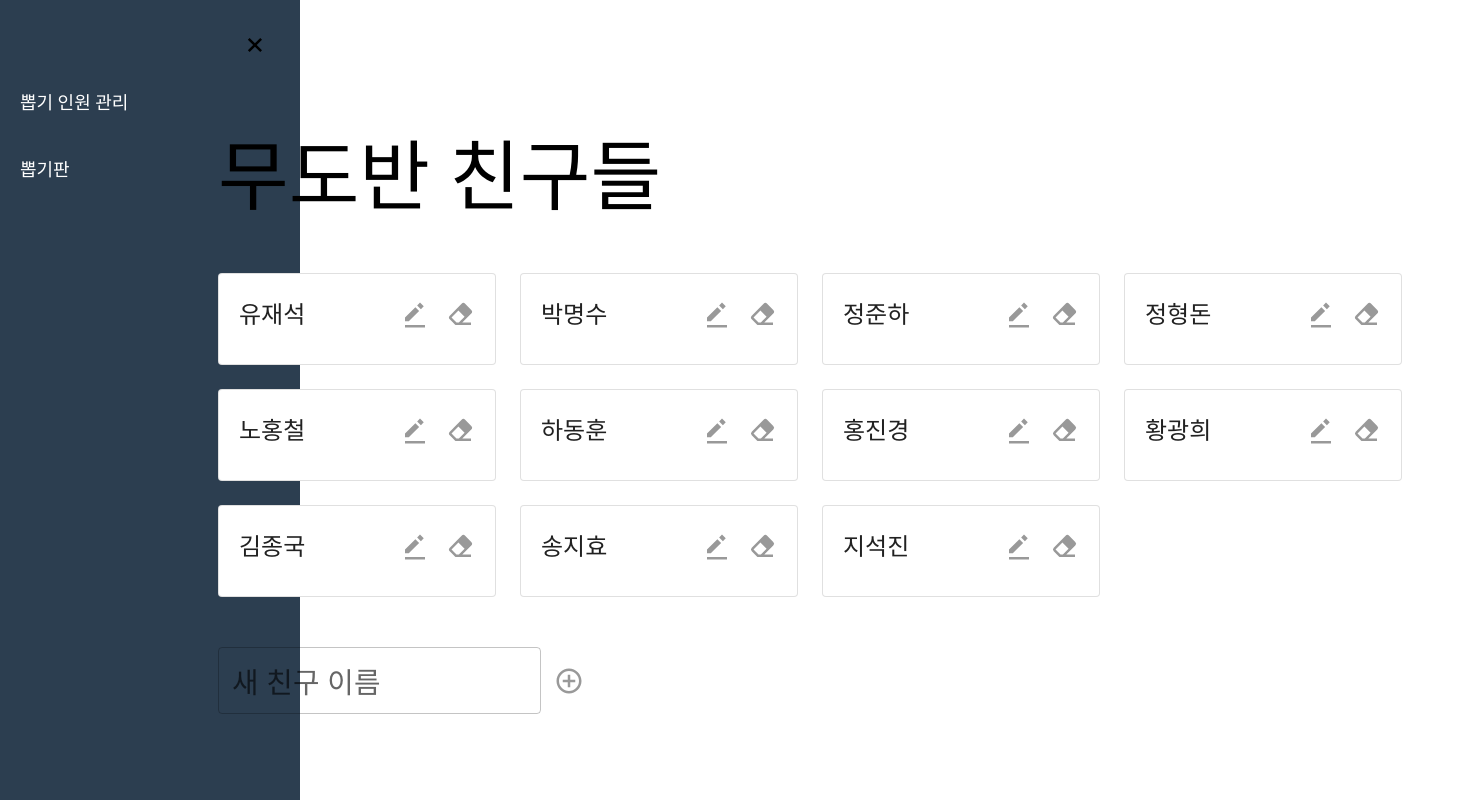
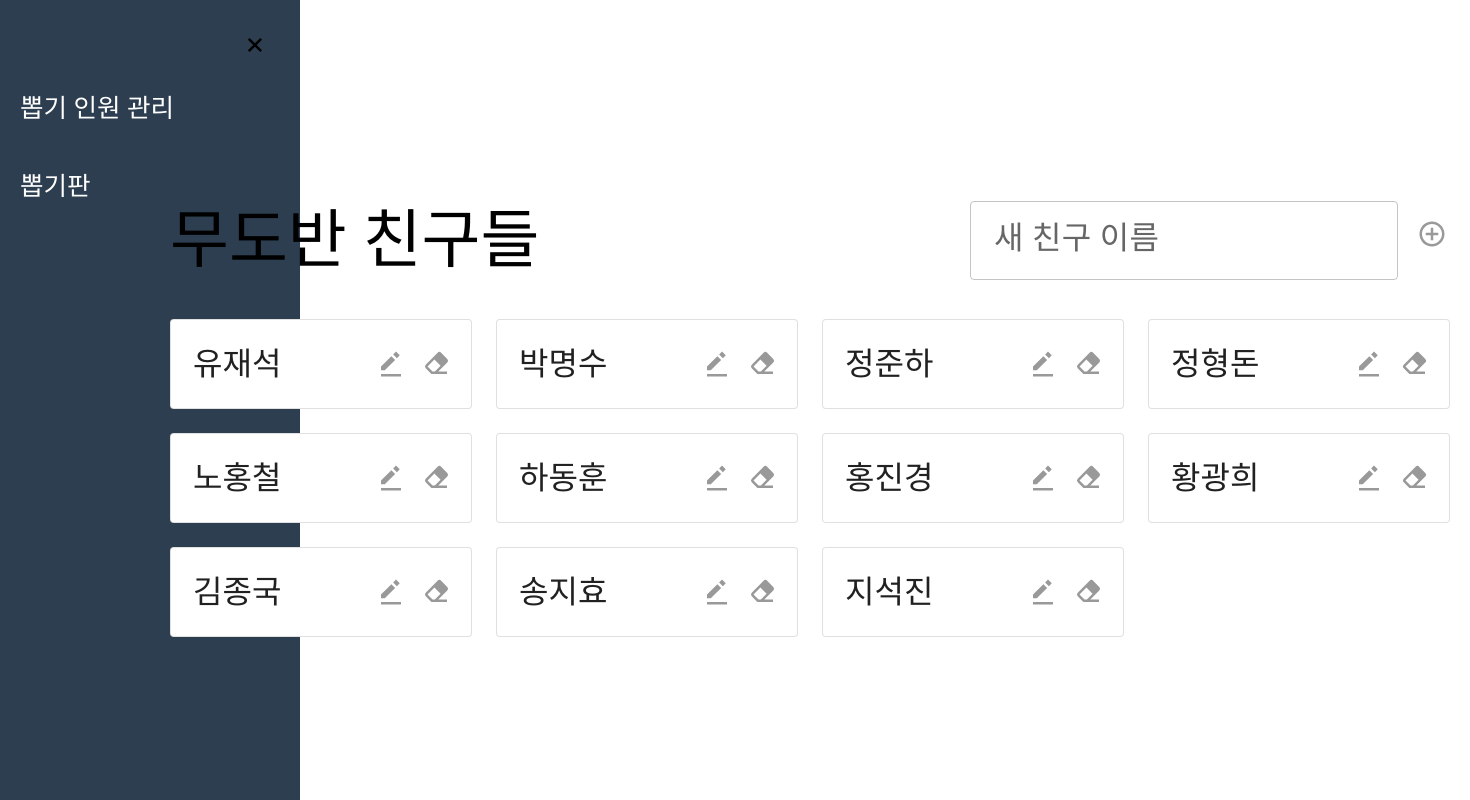
Before and after one commit to Muage/raffle, a React (Vite) app: page / in a window 1280 px wide. Shown: the whole page, 1470 px wide, since content can reach past the window. Built offline with nearby package versions, Linux system fonts and the light colour scheme; a web font is replaced by a local one.

Commit message:
뽑기 인원 관리 페이지 css 마무리

```diff
--- a/src/assets/css/entry.css
+++ b/src/assets/css/entry.css
@@ -1,8 +1,5 @@
-.input-container {
-    display: flex;
-    margin-top: 50px;
+.container {
     align-items: center;    /* 수직 정렬 */
-    gap: 10px;              /* 요소 간 간격 */
 }
 
 .entry-item {
@@ -25,13 +22,18 @@
     width: 95%;
     height: 40px;
     padding: 3px;
-    border: 1px solid rgba(0, 0, 0, 0.23);
+    border: 1px solid transparent;
     border-radius: 4px;
+}
+
+.entry-input:focus {
+    border: 1px solid #0056b3;
 }
 
 .entry-name {
     width: 95%;
     padding: 3px;
+    padding-left: 5px;
     border: 1px solid transparent;
 }
 
@@ -42,3 +44,7 @@
 .btn-eraser:hover {
     color: #e74c3c;
 }
+
+.css-16wblaj-MuiInputBase-input-MuiOutlinedInput-input {
+    padding: 16.5px 14px !important;
+}
--- a/src/assets/css/index.css
+++ b/src/assets/css/index.css
@@ -5,7 +5,7 @@
 
 :root {
   font-family: "arara";
-  font-size: x-large;
+  font-size: 2rem !important;
   line-height: 1.5;
   font-synthesis: none;
 }
@@ -13,7 +13,6 @@
 #root {
   max-width: 1280px;
   margin: 0 auto;
-  padding: 2rem;
 }
 
 body {
@@ -26,11 +25,14 @@ body {
 
 input {
   font-family: "arara" !important;
-  font-size: x-large !important;
+  font-size: 1rem !important;
+  margin: 4px 0;
+  padding-left: 5px !important;
 }
 
 label {
   font-family: "arara" !important;
-  font-size: 1.2rem !important;
-  text-align: center;
+  font-size: 1rem !important;
+  top: -2px !important;
+  left: 10px !important
 }
--- a/src/assets/css/layout.css
+++ b/src/assets/css/layout.css
@@ -1,20 +1,25 @@
+a {
+  font-size: 0.8rem !important;
+}
+
 .App {
     display: flex;
     position: relative;
+    font-size: 2rem !important;
   }
 
 .content {
   padding: 20px;
   width: 100%;
   display: flex;
-  justify-content: center; /* 가로 정렬 */
-  align-items: center; /* 세로 정렬 */
-  height: 100%; /* 화면 전체 높이 차지 */
-  transition: transform 0.3s ease; /* 메뉴 열림 상태에 따른 애니메이션 */
+  justify-content: center;          /* 가로 정렬 */
+  align-items: center;              /* 세로 정렬 */
+  height: 100%;
+  transition: transform 0.3s ease;  /* 메뉴 열림 상태에 따른 애니메이션 */
 }
 
 .shifted {
-  transform: translateX(150px); /* 메뉴가 열렸을 때 오른쪽으로 이동 */
+  transform: translateX(150px);     /* 메뉴가 열렸을 때 오른쪽으로 이동 */
 }
 
 
@@ -26,7 +31,6 @@
   border: none;
   cursor: pointer;
   z-index: 100;
-  font-size: 24px;
 }
 
 .btn-menu:hover {
--- a/src/assets/css/raffle.css
+++ b/src/assets/css/raffle.css
@@ -5,7 +5,7 @@
 }
 
 h1 {
-    font-size: 3.2em;
+    /* font-size: 3.2em; */
     line-height: 1.1;
 }
 
--- a/src/component/EntriesManagement.tsx
+++ b/src/component/EntriesManagement.tsx
@@ -26,6 +26,7 @@ const EntriesManagement = ({ entries, setEntries }: Props) => {
         } else {
             setName('')
             inputEntry.current?.focus()
+            console.log(inputEntry.current)
         }
     }
 
@@ -45,29 +46,32 @@ const EntriesManagement = ({ entries, setEntries }: Props) => {
 
     return (
         <Box>
-            <h1>{className}반 친구들</h1>
+            <Grid2 className="container" container spacing={2} sx={{ flexGrow: 1 }}>
+                <Grid2>
+                    <h1>{className}반 친구들</h1>
+                </Grid2>
+                <Grid2 offset={'auto'}>
+                    <TextField
+                        label="새 친구 이름"
+                        value={name}
+                        ref={inputEntry}
+                        onChange={(e) => setName(e.target.value)}
+                        onKeyDown={(e) => {e.key == 'Enter' && insertEntry(name)}}
+                        sx={{
+                            "&.Mui-focused fieldset": { borderWidth: "500px" },
+                            "& .MuiOutlinedInput-notchedOutline legend": { width: "110px" }
+                        }} />
+                </Grid2>
+                <Grid2>
+                    <BiPlusCircle className="button" size={30} onClick={() => insertEntry(name)} />
+                </Grid2>
+            </Grid2>
 
             <Grid2 container spacing={{ xs: 2, md: 3 }} columns={{ xs: 4, sm: 8, md: 12 }}>
                 {entries.map((entry) => (
                     <EntryItem key={entry.id} entry={entry} editEntry={editEntry} deleteEntry={deleteEntry} />
                 ))}
             </Grid2>
-
-            <div className="input-container">
-                <TextField
-                    label="새 친구 이름"
-                    value={name}
-                    ref={inputEntry}
-                    onChange={(e) => setName(e.target.value)}
-                    onKeyDown={(e) => {e.key == 'Enter' && insertEntry(name)}} />
-                {/* <input
-                    type="text"
-                    value={name}
-                    ref={inputEntry}
-                    onChange={(e) => setName(e.target.value)}
-                    onKeyDown={(e) => {e.key == 'Enter' && insertEntry(name)}} /> */}
-                <BiPlusCircle className="button" size={30} onClick={() => insertEntry(name)} />
-            </div>
         </Box>
     )
 
--- a/src/component/EntryItem.tsx
+++ b/src/component/EntryItem.tsx
@@ -32,7 +32,7 @@ const EntryItem = ({ entry, editEntry, deleteEntry }: Props) => {
     return (
         <Grid2 size={3}>
             <Card variant="outlined">
-                <CardContent className="entry-item">
+                <CardContent className="entry-item" sx={{ "&:last-child": { paddingBottom: "16px" } }}>
                     <div className="entry-item-left">
                         {isEdit ? (
                             <input
```
